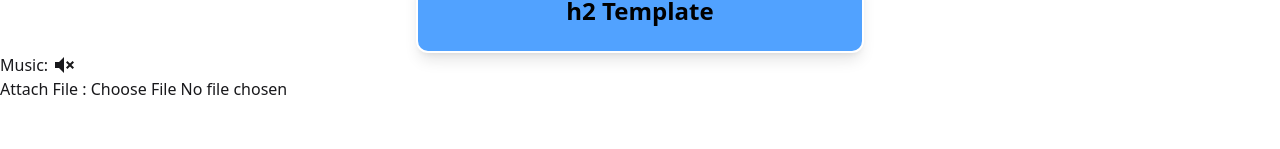
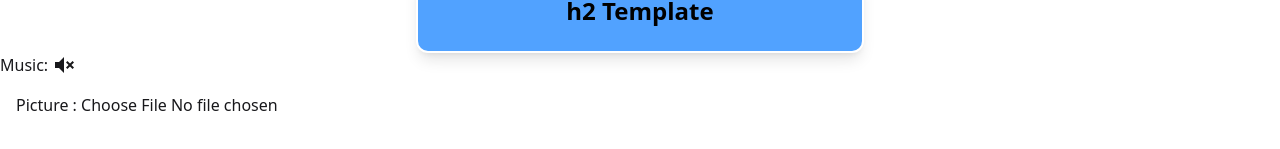
Before and after one commit to P4warit06/Demo_Project, a Vue app in the folder my-project/: page / in a window 1280 px wide. Shown: the part 529-678 px from the top of the page. Built offline with nearby package versions, Linux system fonts and the light colour scheme.

Commit message:
059-[add]insert Image preview
image preview

```diff
--- a/my-project/src/App.vue
+++ b/my-project/src/App.vue
@@ -11,6 +11,9 @@ const playMusic = () => {
   else musicPlayer.value.pause()
 }
 const urlDocFile =ref('')
+
+const showPicture = ref('')
+
 const docName = ref('')
 const chooseBinaryFile = (event) => {
 // console.log(event.target.value);
@@ -19,9 +22,15 @@ const chooseBinaryFile = (event) => {
 // console.log(event.target.files[0]);
 // console.log(event.target.files[0].name);
 docName.value = event.target.files[0].name
-if(docName.value.endsWith('.pdf')&& docName.value.endsWith('.doc')){
-  urlDocFile.value = previewBinaryFile(event.target.files[0])
-}
+// if(docName.value.endsWith('.pdf') || docName.value.endsWith('.doc')){
+//   urlDocFile.value = previewBinaryFile(event.target.files[0])
+// }
+// }
+const file = event.target.files[0];
+    if (docName.value.endsWith('.jpg') || docName.value.endsWith('.png') || docName.value.endsWith('.jpeg')) {
+        showPicture.value = URL.createObjectURL(file);
+    }
+    return {showPicture , chooseBinaryFile}
 }
 </script>
 
@@ -119,11 +128,21 @@ if(docName.value.endsWith('.pdf')&& docName.value.endsWith('.doc')){
 
 
 <div>
+  <!-- <div class="">
+    Attach File : <input type="file" accept=".pdf , .doc"@change="chooseBinaryFile">
+    <a href="urlDocFile" target="_blank" class="bg-red-400" >{{docName}} </a>
+  </div> -->
+  <div class="p-4">
+    <div>
+      <h2 class="red"> Picture : <input type="file" @change="chooseBinaryFile" accept="image/*" class="mb-4 " /> </h2>
+    </div>
 
-  <div class="">
-    Attach File : <input type="file" accept=".pdf , .doc"@change="chooseBinaryFile">
-    <a href="urlDocFile" target="_blank" >{{docName}} </a>
+    <div v-if="showPicture" class="thumbnail-container">
+      <p>🖼 รูปภาพที่เลือก:</p>
+      <img :src="showPicture" target="_blank" class="bg-red-500" />
+    </div>
   </div>
+
 
 </div>
 
```
